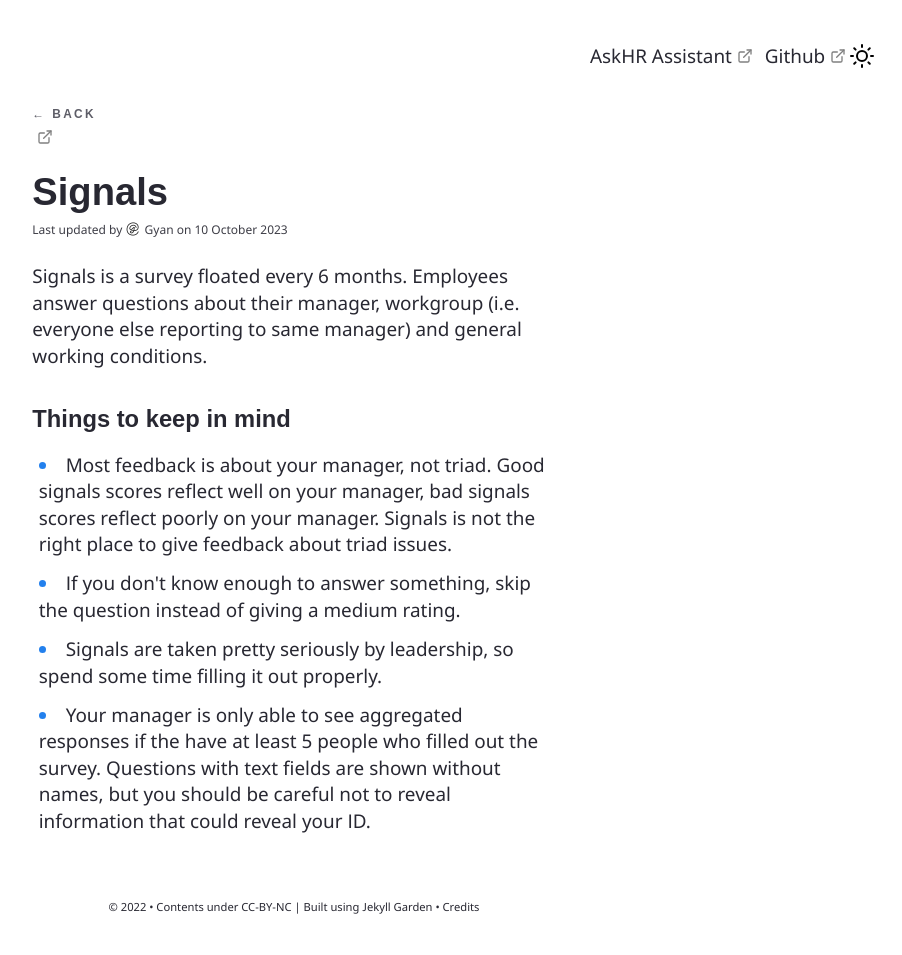
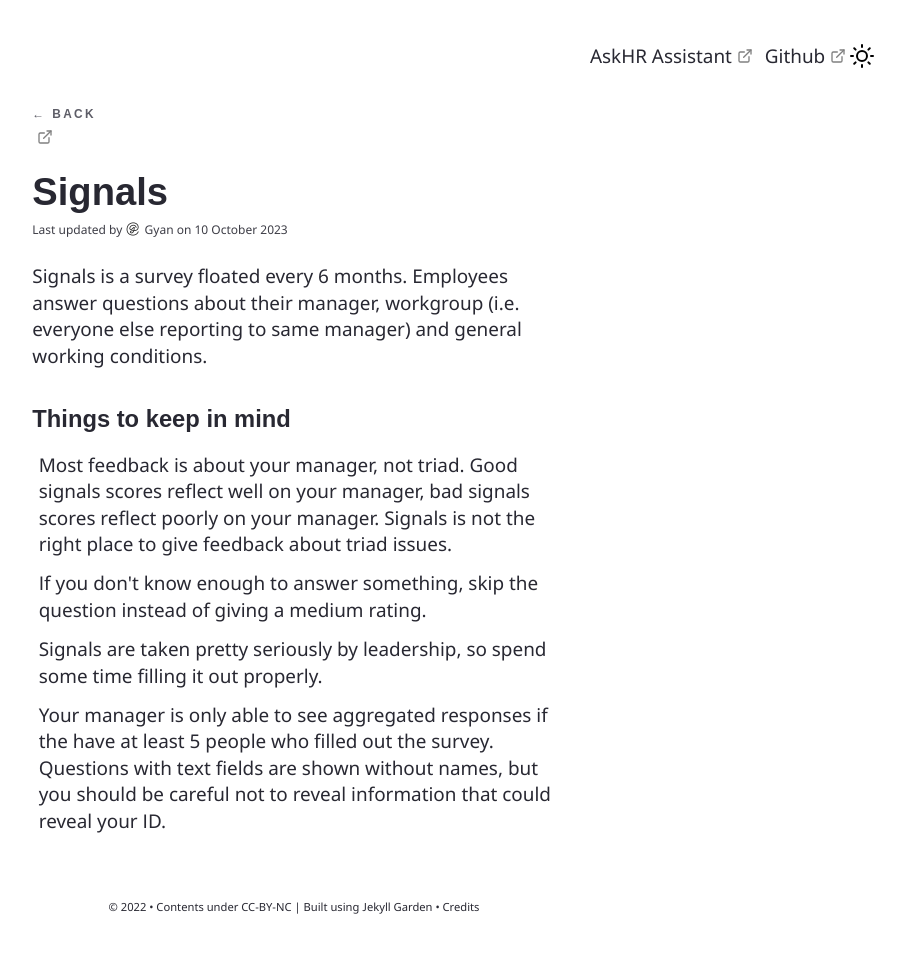
Before and after one commit to akademi-archive/akademi-archive.github.io, a Jekyll site: the page built from _notes/Public/Signals.md, in a window 1280 px wide. Shown: the whole page, without its empty margins (346-1248 px from the left). Built offline with Jekyll 4.4.1, drawn with Linux system fonts in a browser that asks for light colours; some web fonts are replaced.

Commit message:
improve bullets

```diff
--- a/assets/css/main.css
+++ b/assets/css/main.css
@@ -1142,13 +1142,11 @@ ol p {
         display: contents;
     }
 .content ul {
-  list-style: inside;
   margin-top: 1rem;
   padding-left: 0.4rem;
   margin-block: 0;
 }
   .content ul ul {
-    list-style-type: ;
     margin-top: 0.5em;
     margin-bottom: -1rem;
     padding-left: 1.5rem;}
--- a/assets/css/style.css
+++ b/assets/css/style.css
@@ -209,7 +209,7 @@ main {
 }
 
 li::marker {
-    color: #2380ED;
+    color: var(--color-text-link);
 }
 
 /* 04. Buttons*/
```
